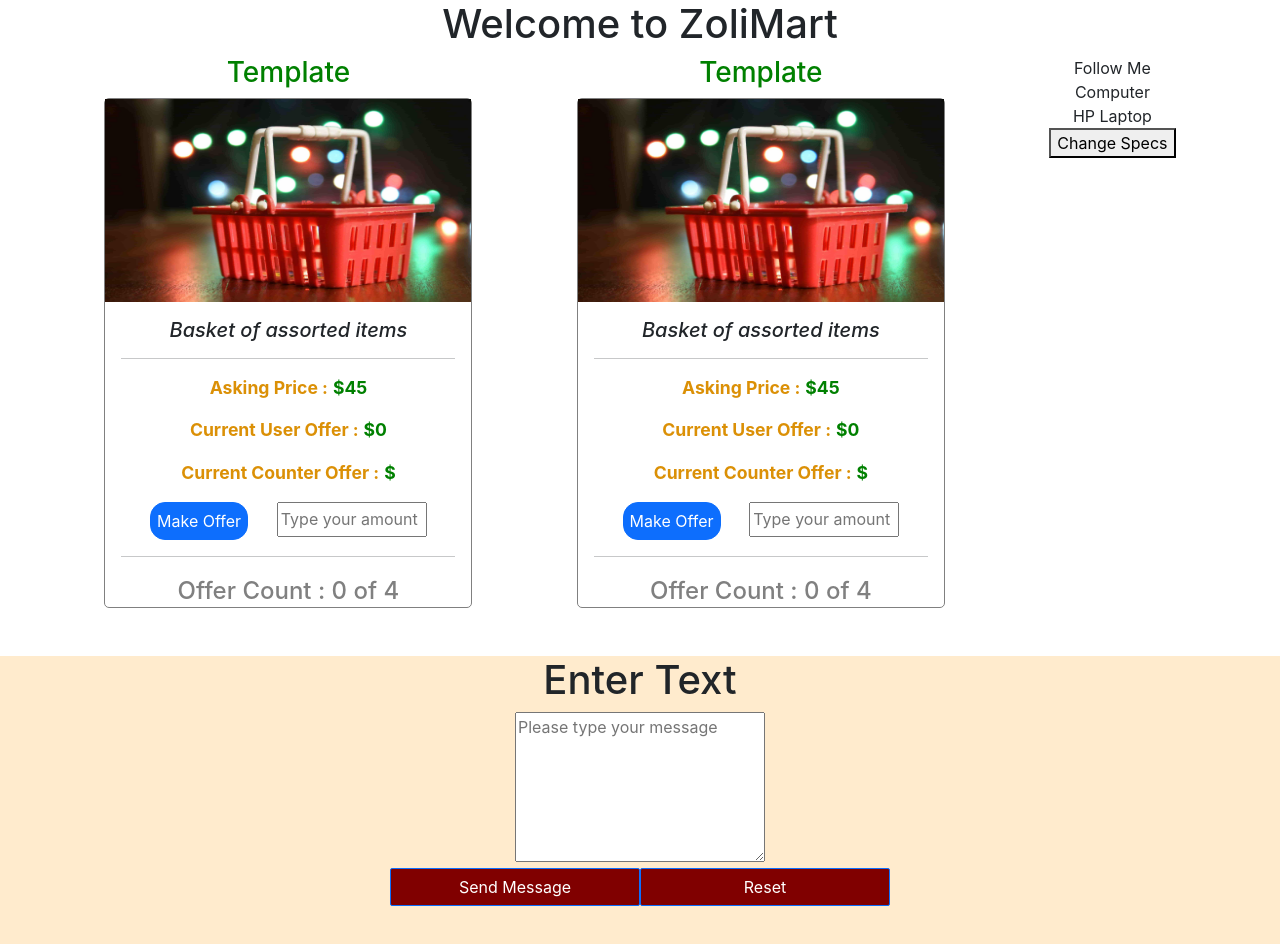
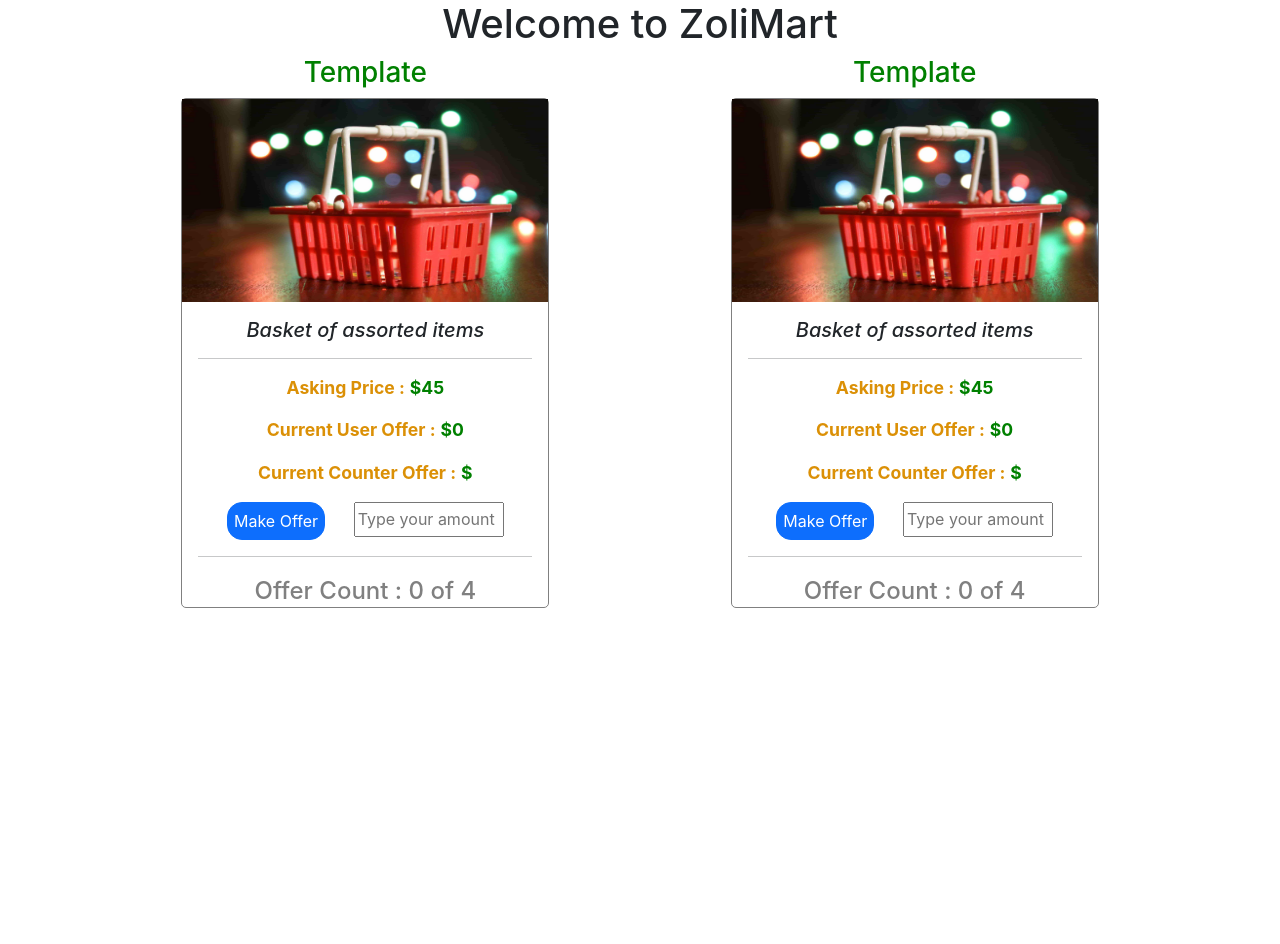
Before and after one commit to IkeGod30/zolimart_app, a React (Create React App) app in the folder haggle/: page / in a window 1280 px wide. Shown: the top 944 px of the page. After the commit the page ends 800 px from the top, so only its background shows below. Built offline with nearby package versions, Linux system fonts and the light colour scheme.

Commit message:
Removed Blog component

```diff
--- a/haggle/src/App.js
+++ b/haggle/src/App.js
@@ -11,7 +11,7 @@ function App() {
       <div style={{display: 'flex', flexWrap: 'wrap', justifyContent: 'space-evenly'}}>
       <ProductComp />
       <ProductComp />
-      <NewProduct />
+      {/* <NewProduct /> */}
 
 
       {/* <ProductComp />
@@ -20,7 +20,7 @@ function App() {
       </div>
 <br /><br />
 
-      <BlogText />
+      {/* <BlogText /> */}
 
     </div>
   );
```
